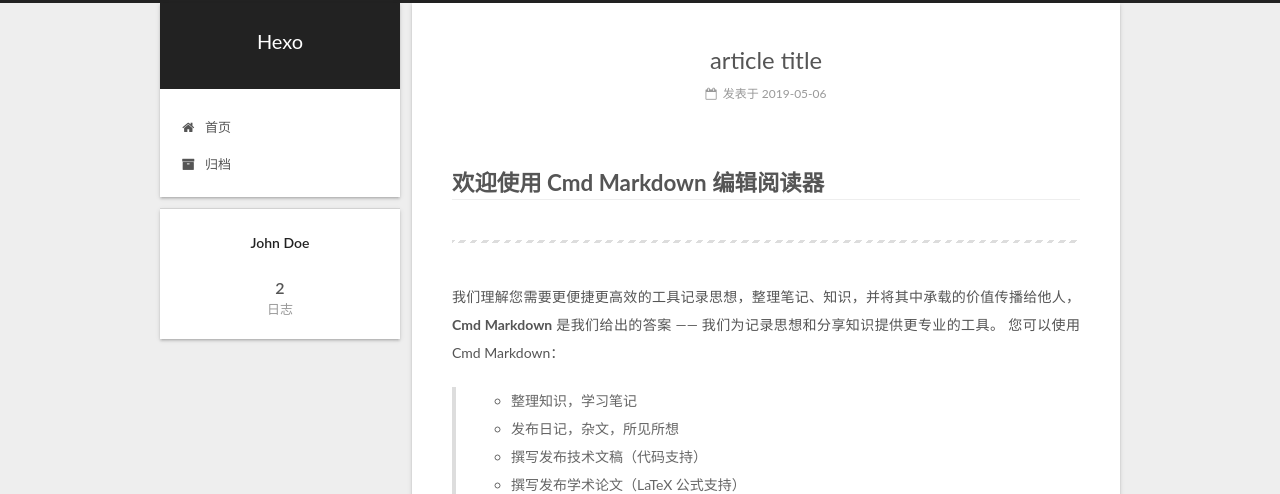
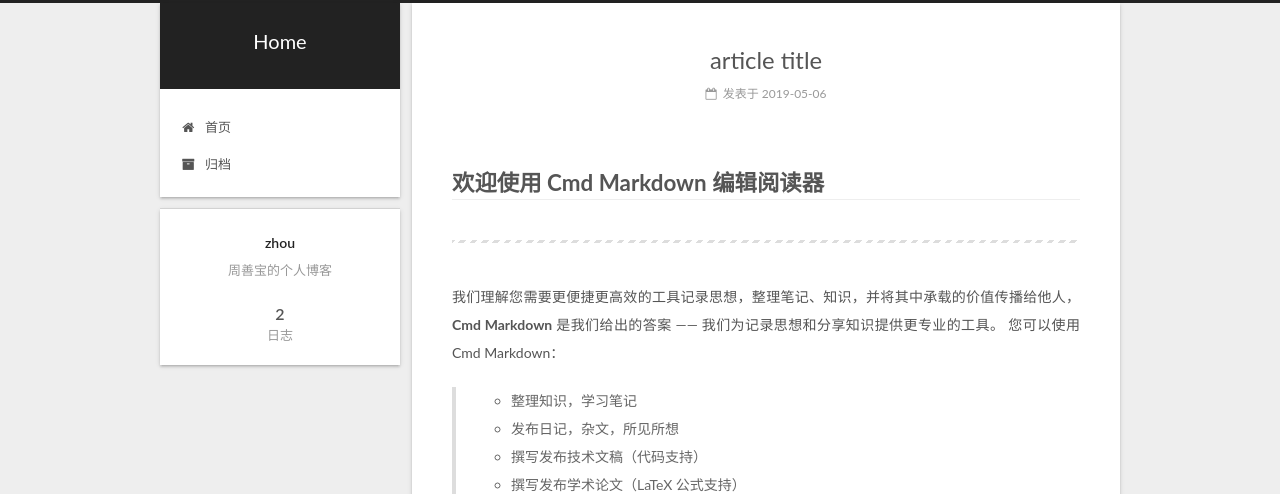
Before and after one commit to zhoushanbao1124/zhoushanbao1124.github.io, a plain HTML site: page index.html in a window 1280 px wide. Shown: the top 494 px of the page. Drawn offline with Linux system fonts and the light colour scheme.

Commit message:
Site updated: 2019-05-06 23:24:48

```diff
--- a/css/main.css
+++ b/css/main.css
@@ -1823,7 +1823,7 @@
   width: 4px;
   height: 4px;
   border-radius: 50%;
-  background: #cca755;
+  background: #2d0863;
 }
 .links-of-blogroll {
   font-size: 13px;
--- a/index.html
+++ b/index.html
@@ -79,13 +79,16 @@
 
 
 
+<meta name="description" content="周善宝的个人博客">
 <meta property="og:type" content="website">
-<meta property="og:title" content="Hexo">
+<meta property="og:title" content="Home">
 <meta property="og:url" content="http://yoursite.com/index.html">
-<meta property="og:site_name" content="Hexo">
+<meta property="og:site_name" content="Home">
+<meta property="og:description" content="周善宝的个人博客">
 <meta property="og:locale" content="zh-Hans">
 <meta name="twitter:card" content="summary">
-<meta name="twitter:title" content="Hexo">
+<meta name="twitter:title" content="Home">
+<meta name="twitter:description" content="周善宝的个人博客">
 
 
 
@@ -121,7 +124,7 @@
 
 
 
-  <title>Hexo</title>
+  <title>Home</title>
 
 
 
@@ -152,7 +155,7 @@
     <div class="custom-logo-site-title">
       <a href="/" class="brand" rel="start">
         <span class="logo-line-before"><i></i></span>
-        <span class="site-title">Hexo</span>
+        <span class="site-title">Home</span>
         <span class="logo-line-after"><i></i></span>
       </a>
     </div>
@@ -232,13 +235,13 @@
     <link itemprop="mainEntityOfPage" href="http://yoursite.com/2019/05/06/article-title/">
 
     <span hidden itemprop="author" itemscope itemtype="http://schema.org/Person">
-      <meta itemprop="name" content="John Doe">
+      <meta itemprop="name" content="zhou">
       <meta itemprop="description" content>
       <meta itemprop="image" content="/images/avatar.gif">
     </span>
 
     <span hidden itemprop="publisher" itemscope itemtype="http://schema.org/Organization">
-      <meta itemprop="name" content="Hexo">
+      <meta itemprop="name" content="Home">
     </span>
 
 
@@ -435,13 +438,13 @@
     <link itemprop="mainEntityOfPage" href="http://yoursite.com/2019/05/06/hello-world/">
 
     <span hidden itemprop="author" itemscope itemtype="http://schema.org/Person">
-      <meta itemprop="name" content="John Doe">
+      <meta itemprop="name" content="zhou">
       <meta itemprop="description" content>
       <meta itemprop="image" content="/images/avatar.gif">
     </span>
 
     <span hidden itemprop="publisher" itemscope itemtype="http://schema.org/Organization">
-      <meta itemprop="name" content="Hexo">
+      <meta itemprop="name" content="Home">
     </span>
 
 
@@ -582,8 +585,8 @@
         <div class="site-overview">
           <div class="site-author motion-element" itemprop="author" itemscope itemtype="http://schema.org/Person">
 
-              <p class="site-author-name" itemprop="name">John Doe</p>
-              <p class="site-description motion-element" itemprop="description"></p>
+              <p class="site-author-name" itemprop="name">zhou</p>
+              <p class="site-description motion-element" itemprop="description">周善宝的个人博客</p>
           </div>
 
           <nav class="site-state motion-element">
@@ -638,7 +641,7 @@
   <span class="with-love">
     <i class="fa fa-user"></i>
   </span>
-  <span class="author" itemprop="copyrightHolder">John Doe</span>
+  <span class="author" itemprop="copyrightHolder">zhou</span>
 
 
 </div>
```
Also changed, not shown: 2019/05/06/article-title/index.html (+8 -8 lines), 2019/05/06/hello-world/index.html (+8 -8 lines), archives/2019/05/index.html (+11 -8 lines), archives/2019/index.html (+11 -8 lines), archives/index.html (+11 -8 lines).
